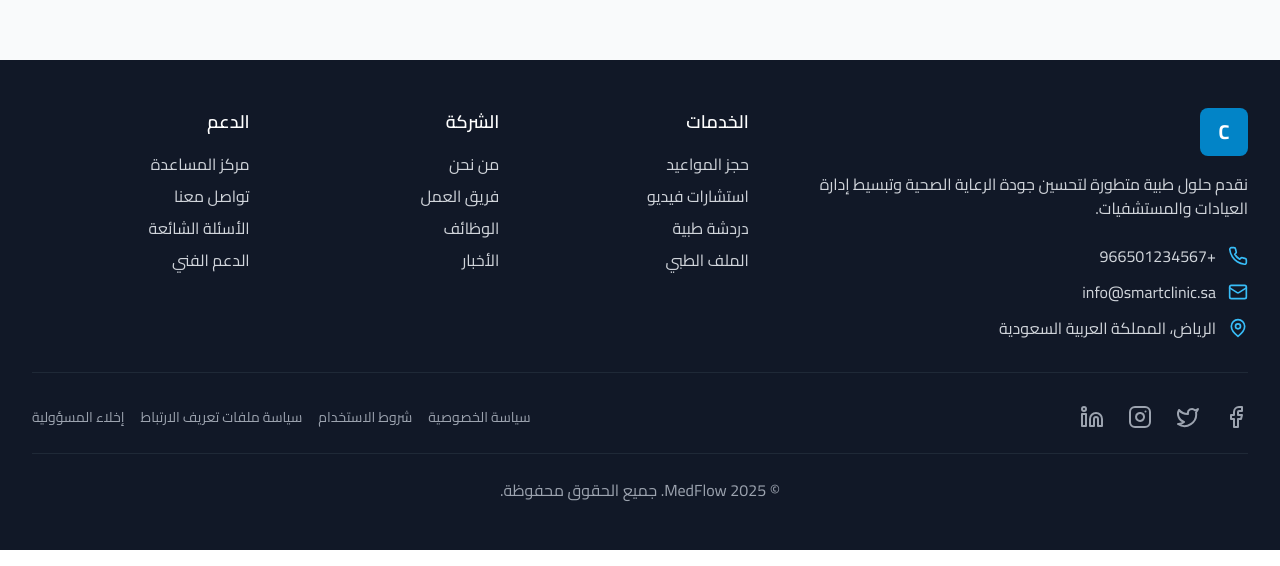
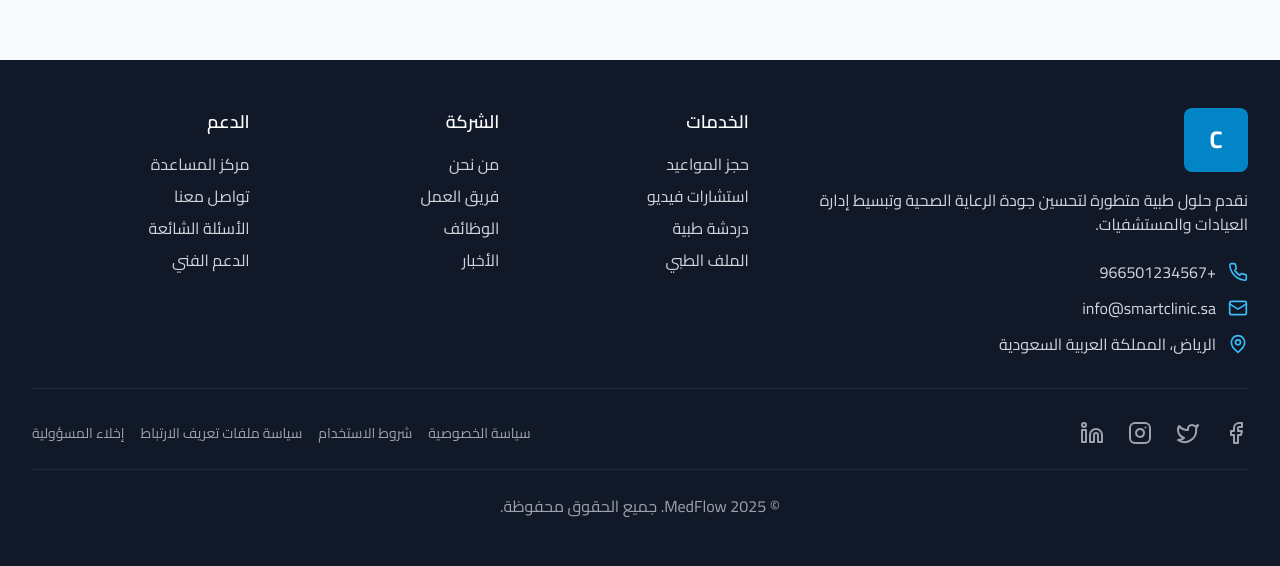
Before and after one commit to zezo2030/viclinc, a Next.js app in the folder websit/: page /dashboard in a window 1280 px wide. Shown: the part 804-1370 px from the top of the page. Built offline with nearby package versions, Linux system fonts and the light colour scheme; no server answers.

Commit message:
Update Footer and Header components for improved branding: increase logo sizes and adjust font sizes for better visibility and consistency across the layout.

```diff
--- a/websit/src/components/layout/Footer.tsx
+++ b/websit/src/components/layout/Footer.tsx
@@ -28,8 +28,8 @@ export const Footer: React.FC = () => {
           {/* معلومات الشركة */}
           <div className="lg:col-span-2">
             <div className="flex items-center space-x-2 space-x-reverse mb-4">
-              <div className="w-12 h-12 bg-primary-600 rounded-lg flex items-center justify-center">
-                <span className="text-white font-bold text-xl">C</span>
+              <div className="w-16 h-16 bg-primary-600 rounded-lg flex items-center justify-center">
+                <span className="text-white font-bold text-2xl">C</span>
               </div>
             </div>
             <p className="text-gray-300 mb-6 max-w-md">
--- a/websit/src/components/layout/Header.tsx
+++ b/websit/src/components/layout/Header.tsx
@@ -37,7 +37,7 @@ export const Header: React.FC = () => {
           {/* الشعار */}
           <div className="flex items-center">
             <Link href="/" className="flex items-center">
-              <div className="w-16 h-16 relative">
+              <div className="w-30 h-24 relative">
                 <Image
                   src="/medflow.png"
                   alt="MedFlow Logo"
```
